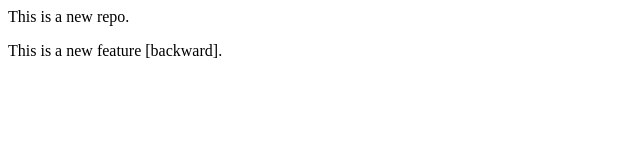
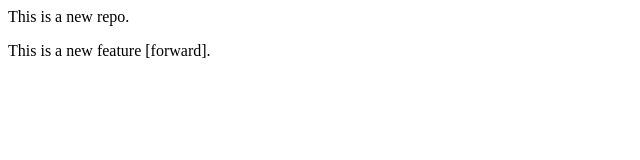
Before and after one commit to Bera-Avijit/GitHub-Tutorial, a plain HTML site: page index.html in a window 1280 px wide. Shown: the full height of the page, 0-640 px from the left. Drawn offline with Linux system fonts and the light colour scheme.

Commit message:
Add forward

```diff
--- a/index.html
+++ b/index.html
@@ -1,2 +1,2 @@
 <p>This is a new repo.</p>
-<p>This is a new feature [backward].</p>
+<p>This is a new feature [forward].</p>
```
